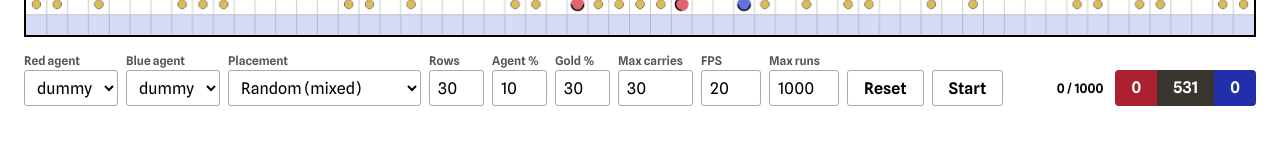
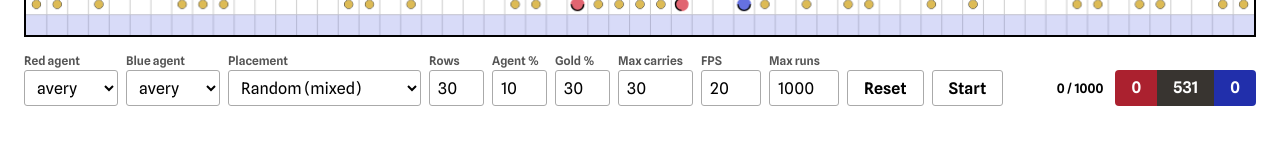
Before and after one commit to abdielbrilhante/foodscript, a React (Vite) app: page / in a window 1280 px wide. Shown: the part 613-758 px from the top of the page. Built offline with nearby package versions, Linux system fonts and the light colour scheme.

Commit message:
Add second agent

```diff
--- a/src/agents.ts
+++ b/src/agents.ts
@@ -19,3 +19,23 @@ export const dummy: AgentFunction = (perception) => {
 
   return randomPick('move', 'turnRight', 0.8);
 };
+
+export const avery: AgentFunction = (perception) => {
+  if (perception.carrying && perception.terminal) {
+    return 'drop';
+  }
+
+  if (!perception.carrying && perception.center === 'gold') {
+    return 'pickUp';
+  }
+
+  if (perception.carrying && perception.facingTerminal) {
+    return 'move';
+  }
+
+  if (perception.ahead && perception.ahead !== 'gold') {
+    return 'turnLeft';
+  }
+
+  return randomPick('move', 'turnRight', 0.8);
+};
```
Also changed, not shown: 1 other file (tests, documents, lock files or other folders).
